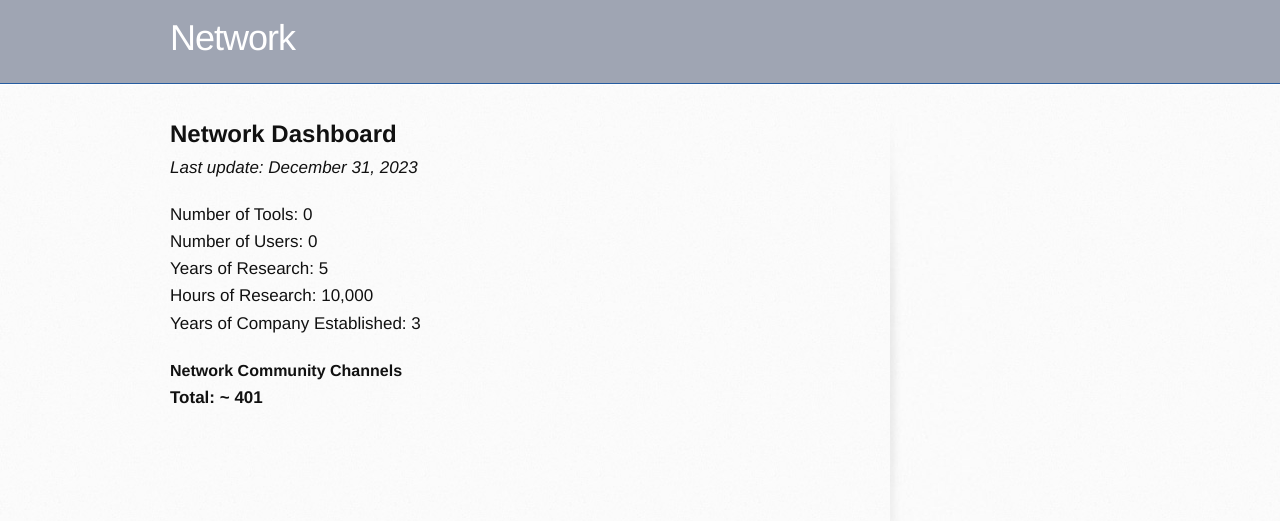
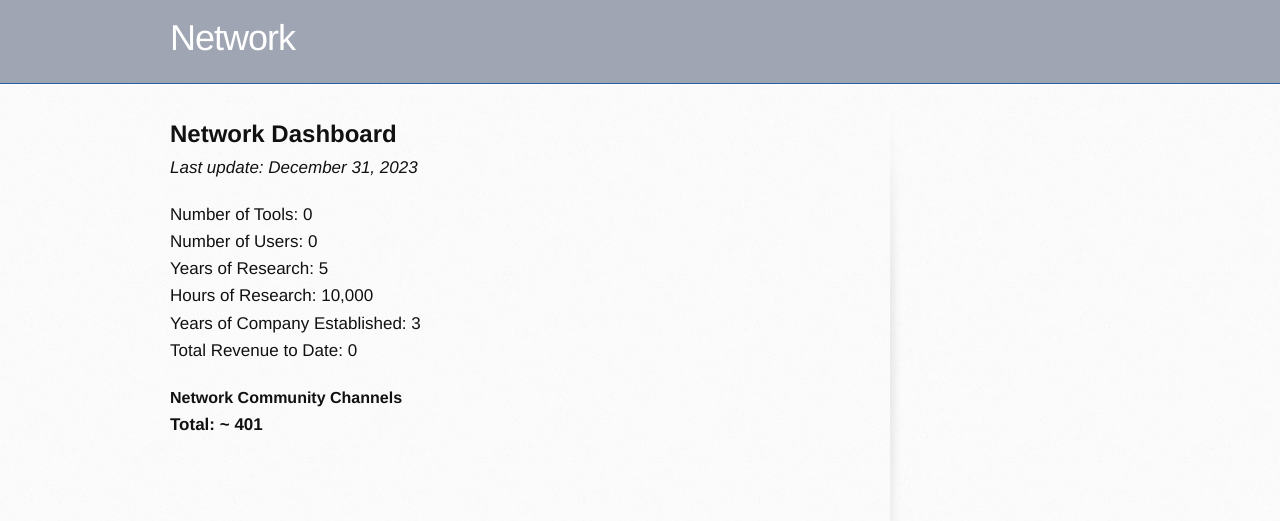
Before and after one commit to networkf/network.github.io, a Jekyll site: the page built from dashboard.md, in a window 1280 px wide. Shown: the top 521 px of the page. Built offline with Jekyll 4.4.1, drawn with Linux system fonts in a browser that asks for light colours; some web fonts are replaced; our own code applies the rules of GitHub Pages for plain Markdown files; the repository's description, which GitHub fills in, is left out.

Commit message:
Update dashboard.md

```diff
--- a/dashboard.md
+++ b/dashboard.md
@@ -20,6 +20,8 @@ Years of Research: 5
 Hours of Research: 10,000
 <br>
 Years of Company Established: 3
+<br>
+Total Revenue to Date: 0
 
 <b><font size="3">Network Community Channels</font></b>
 <br>
```
